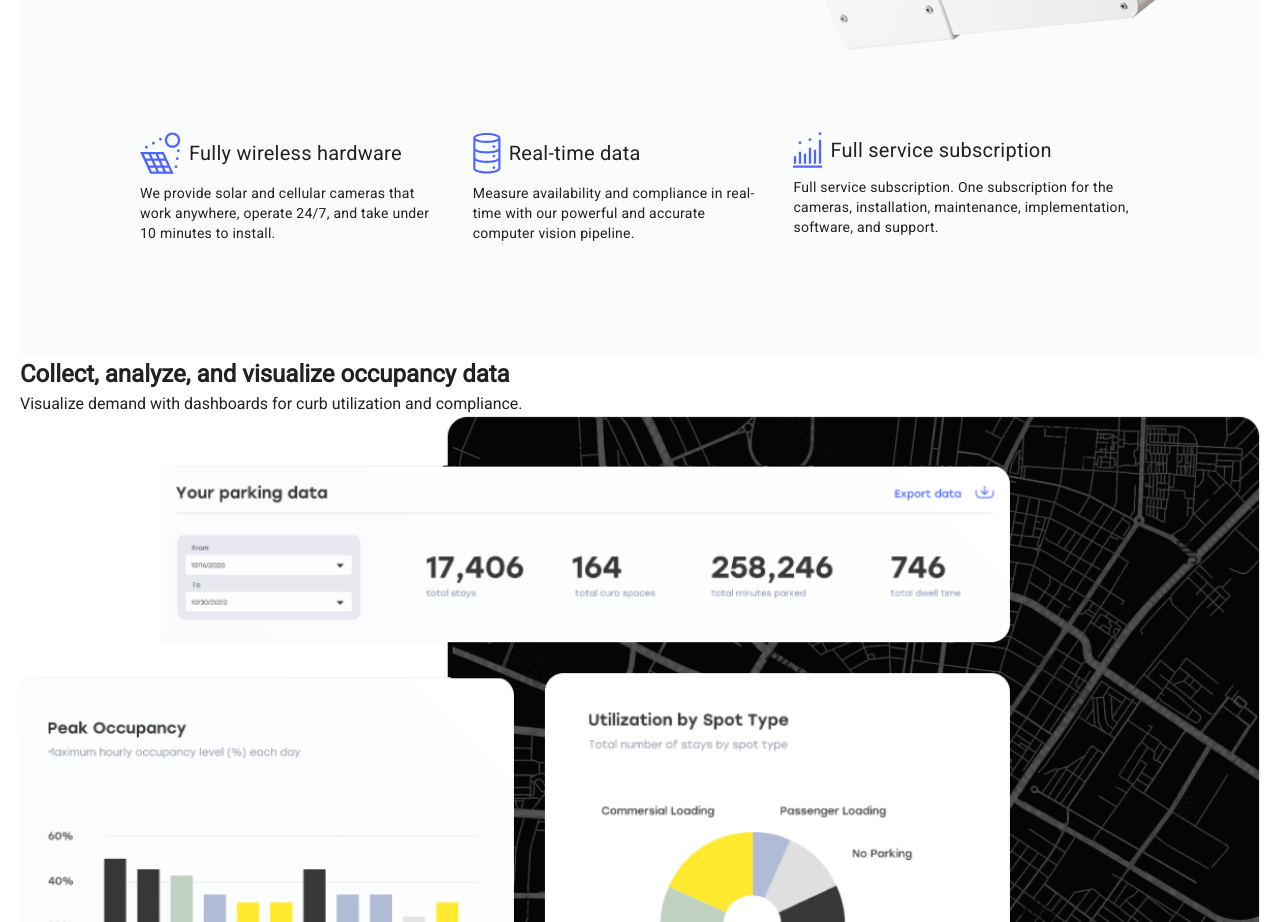
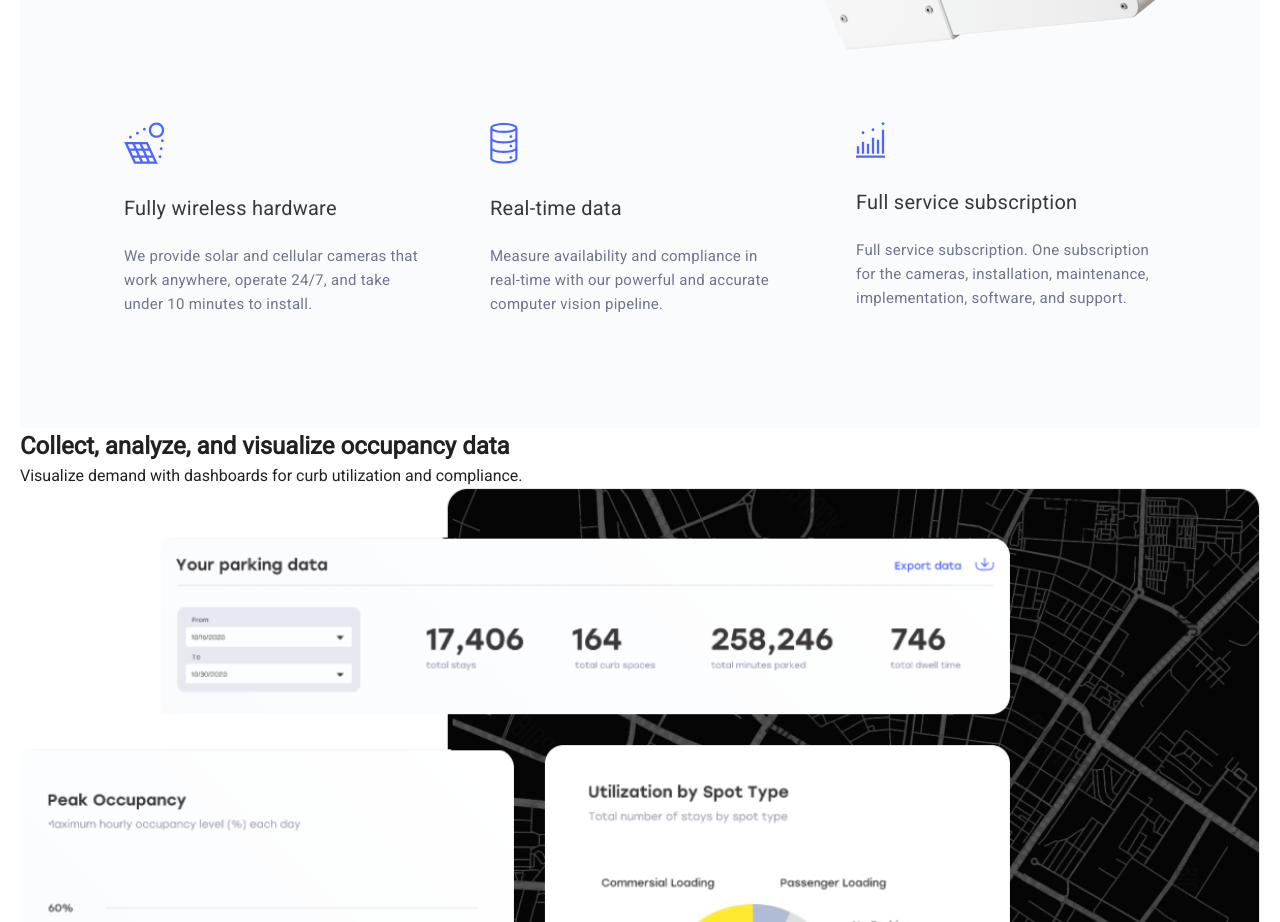
Before and after one commit to deadbeathd07/vade, a Vue app: page / in a window 1280 px wide. Shown: the part 1240-2162 px from the top of the page. Built offline with nearby package versions, Linux system fonts and the light colour scheme.

Commit message:
second section was finished

```diff
--- a/src/sections/home/DescriptionSection.vue
+++ b/src/sections/home/DescriptionSection.vue
@@ -15,20 +15,29 @@
 			class="vade-base-text vade-lh-18 vade-ls-45 text-transform-none primary-btn-text primary-btn-border vade-mb-36"
 			width="270"
 			height="60"
-			>{{ sectionContent.btn_text }}
+		>
+			{{ sectionContent.btn_text }}
 		</v-btn>
-		<v-sheet color="transparent" class="d-flex">
+		<v-sheet color="transparent" class="d-flex justify-space-between">
 			<v-card
 				v-for="(option, index) in sectionContent.options"
 				:key="index"
-				:title="option.title"
-				:text="option.text"
 				elevation="0"
 				color="transparent"
+				class="vade"
+				max-width="300"
 			>
 				<template v-slot:prepend>
 					<component :is="option.icon" />
 				</template>
+				<v-card-title
+					class="primary-title vade-h4 vade-lh-28 mt-7 mb-5 py-0 px-0"
+				>
+					{{ option.title }}
+				</v-card-title>
+				<v-card-text class="primary-text vade-base-text vade-lh-24 px-0">
+					{{ option.text }}
+				</v-card-text>
 			</v-card>
 		</v-sheet>
 	</v-sheet>
@@ -67,4 +76,8 @@ const sectionContent = store.state.sections.description;
 .vade-max-width-450 {
 	max-width: 450px;
 }
+
+.vade .v-card-item {
+	padding: 0;
+}
 </style>
```
